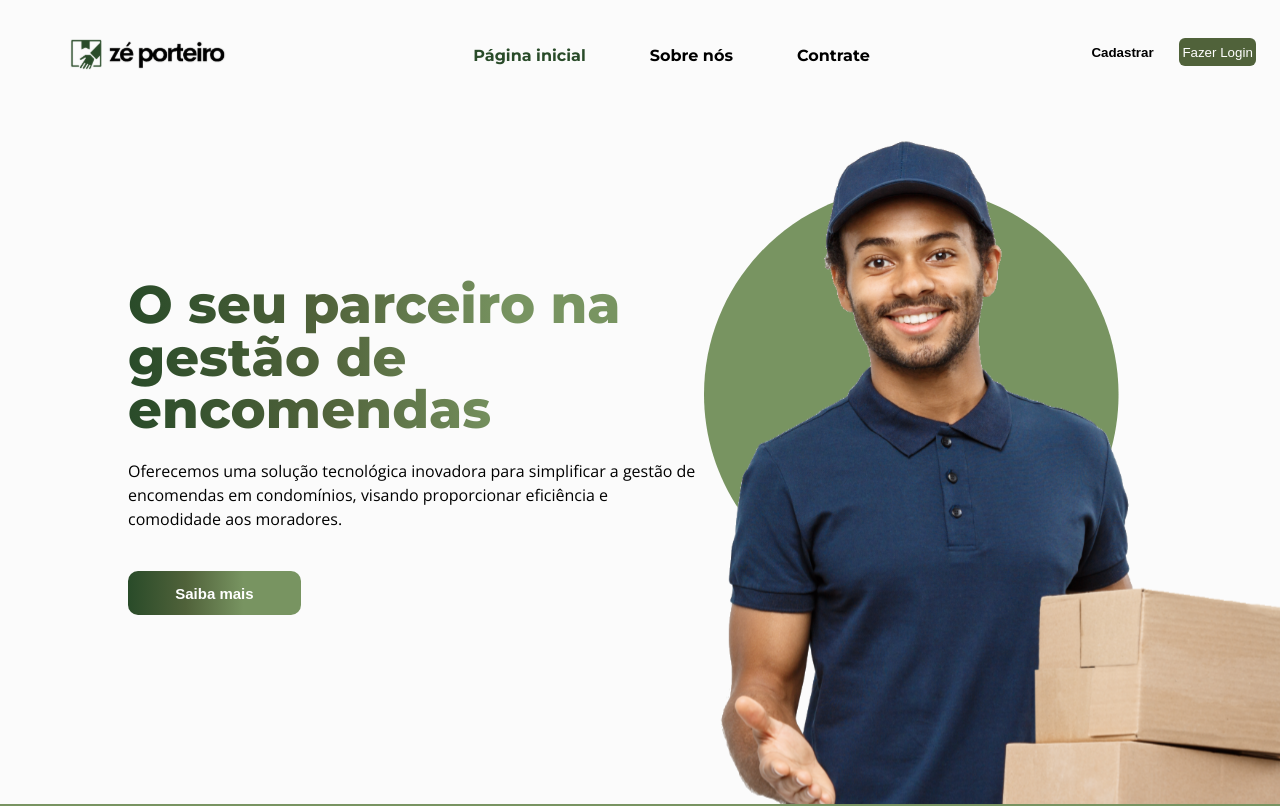
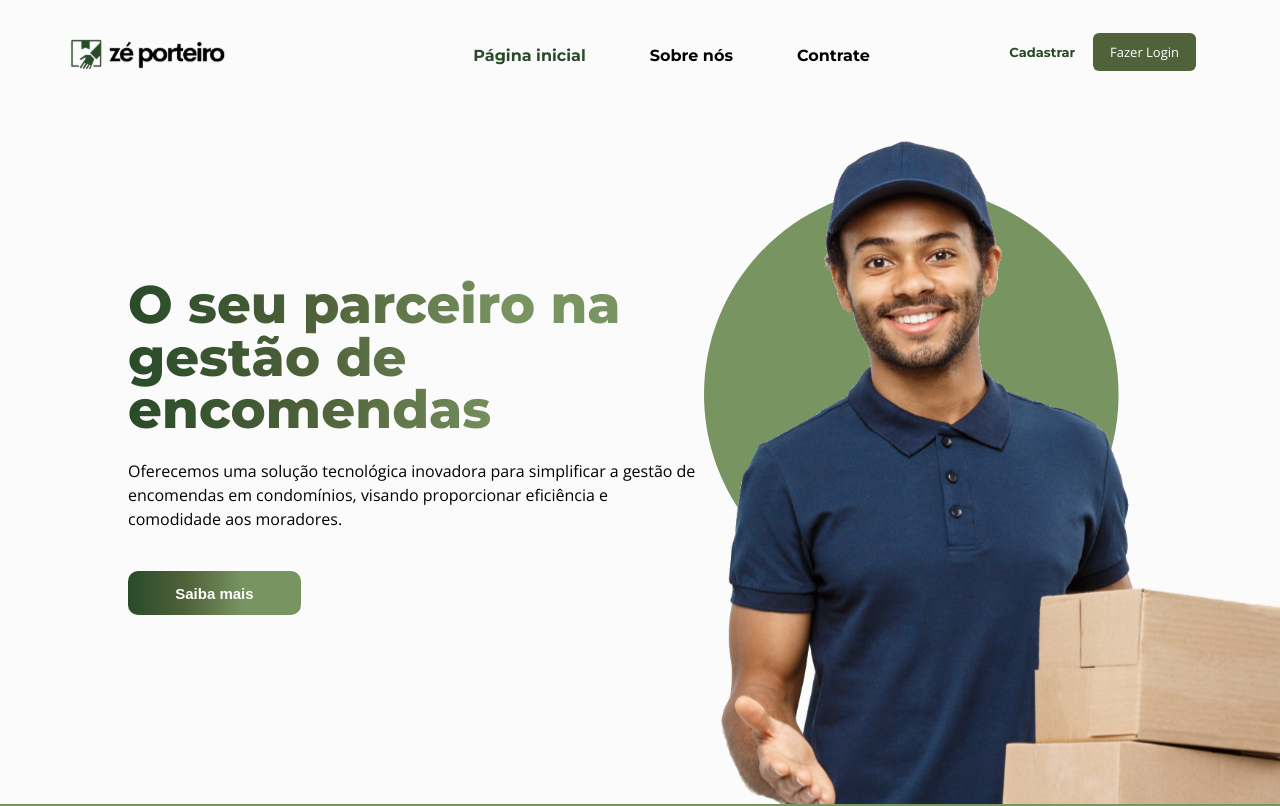
Before and after one commit to JuliaHown/site-institucional-react, a React (Create React App) app: page / in a window 1280 px wide. Shown: the top 806 px of the page. Built offline with nearby package versions, Linux system fonts and the light colour scheme.

Commit message:
href adicionado aos botões e estilização ajustada

```diff
--- a/src/componentes/Navbar/Buttons/Buttons.js
+++ b/src/componentes/Navbar/Buttons/Buttons.js
@@ -1,43 +1,45 @@
+import * as React from "react";
 import styled from "styled-components";
 
-const ButtonContainer = styled.div`
+function Header() {
+  return (
+    <HeaderContainer>
+      <CadastrarButton href="/cadastrar">Cadastrar</CadastrarButton>
+      <LoginButton href="/login">Fazer Login</LoginButton>
+    </HeaderContainer>
+  );
+}
+
+const HeaderContainer = styled.header`
   display: flex;
-  margin: 3vh;
+  justify-content: space-between;
   align-items: center;
-  margin-left: 10vw;
-  font-family: 'Montserrat', Arial, Helvetica;;
+  padding: 0 20px;
+  font-size: 13px;
+  margin-right: 5vw;
+  gap: 1.4vw;
 `;
 
-const CadastrarButton = styled.button`
-  background: none;
-  border: none;
-  outline: none;
-  font-weight: 700;
-  margin-right: 2vw;
+const CadastrarButton = styled.a`
+  color: #294b29;
+  font-family: Montserrat, sans-serif;
+  font-weight: 600;
+  text-decoration: none;
   cursor: pointer;
 `;
 
-const LoginButton = styled.button`
-  background: var(--verde-musgo);
+const LoginButton = styled.a`
+  font-family: Open Sans, sans-serif;
+  border-radius: 6px;
+  width: auto;
+  background-color: #50623a;
+  color: #fff;
+  font-weight: 500;
+  padding: 10px 17px;
   border: none;
-  outline: none;
-  color: #fff;
-  border-radius: 6px;
-  width: 6vw;
-  height: 3.5vh;
-  font-weight: 500;
   cursor: pointer;
+  white-space: nowrap;
+  text-decoration: none; /* Removido o sublinhado */
 `;
 
-const textoBotoes = ['Cadastrar', 'Fazer Login'];
-
-const Buttons = () => {
-  return (
-    <ButtonContainer>
-      <CadastrarButton>{textoBotoes[0]}</CadastrarButton>
-      <LoginButton>{textoBotoes[1]}</LoginButton>
-    </ButtonContainer>
-  );
-};
-
-export default Buttons;
+export default Header;
```
